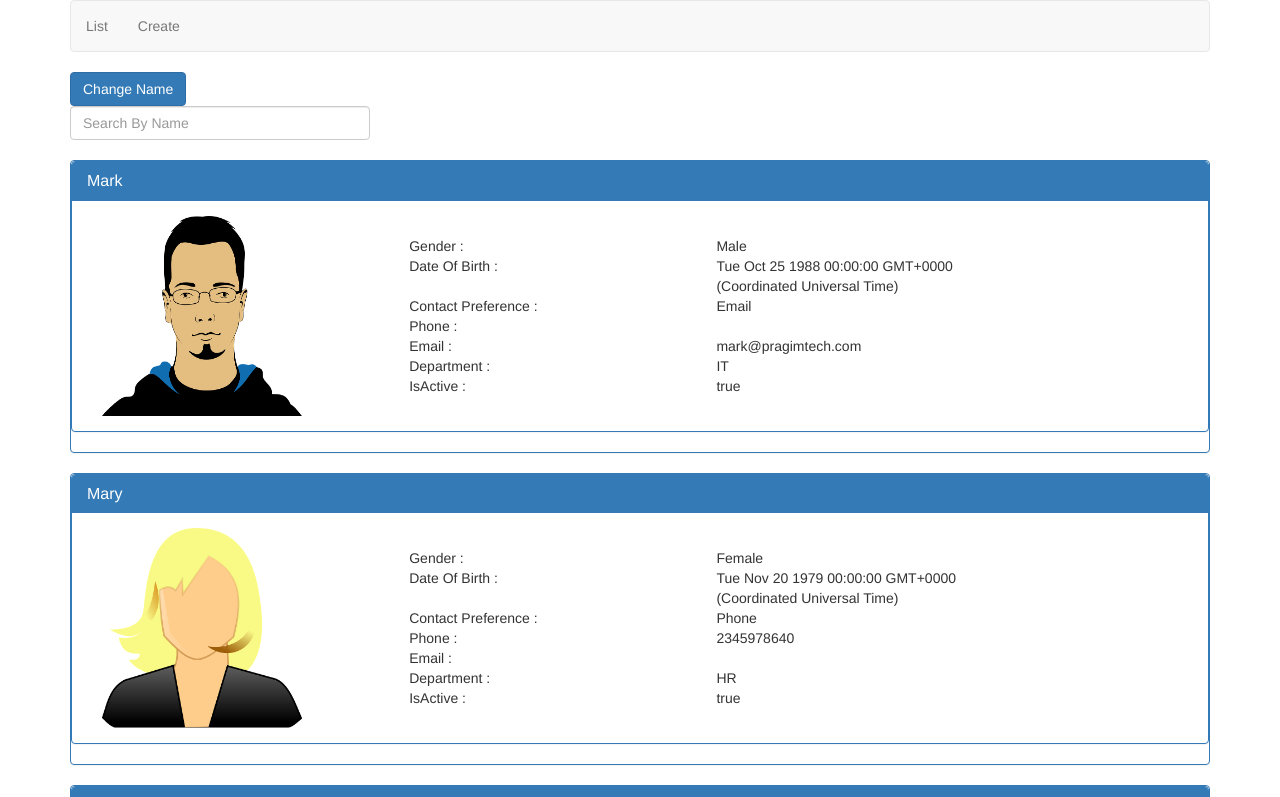
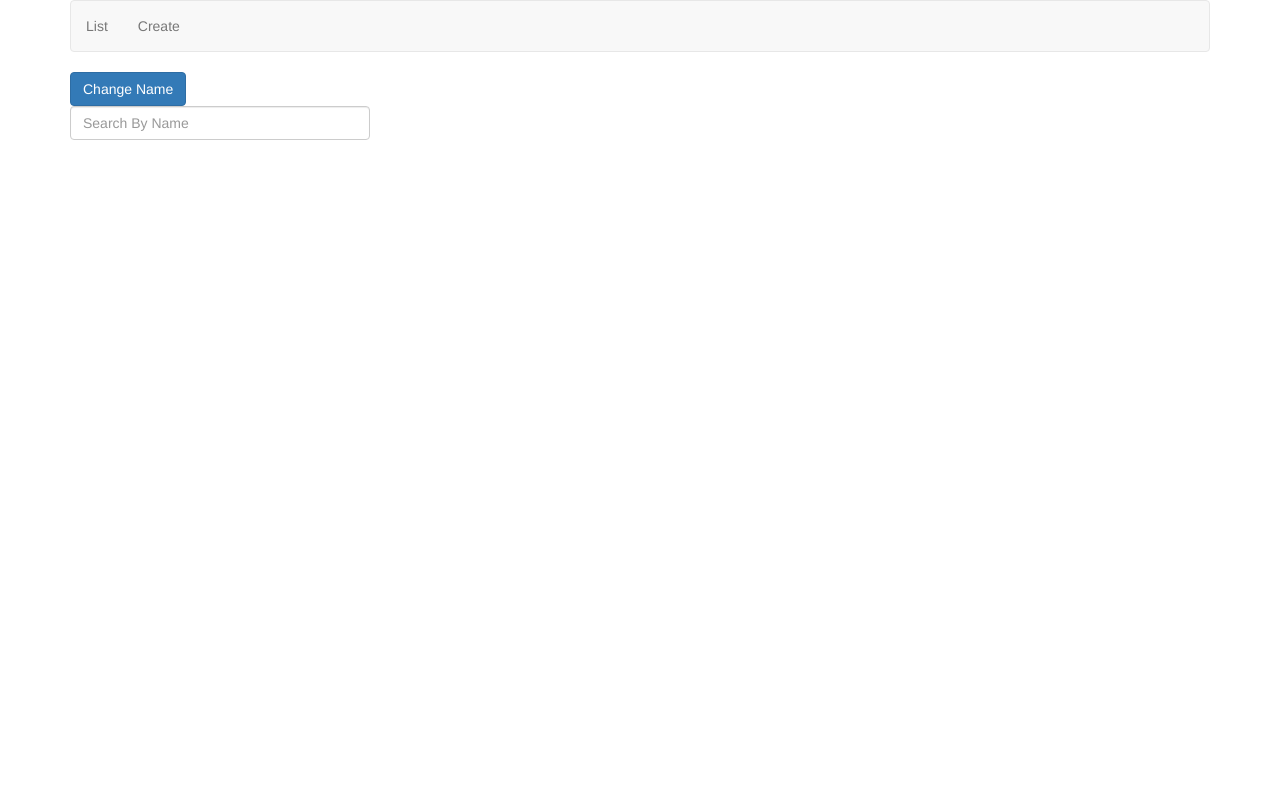
Before and after one commit to wbentaala/AngularCrud, an Angular app: page /list in a window 1280 px wide. Shown: the top 797 px of the page. Built offline with nearby package versions, Linux system fonts and the light colour scheme.

Commit message:
add observable

```diff
--- a/src/app/employees/liste-employees.component.ts
+++ b/src/app/employees/liste-employees.component.ts
@@ -1,7 +1,8 @@
 import { Component, OnInit, Output } from '@angular/core';
 import { Employee } from '../models/employee.model';
 import { EmployeeService } from '../services/employee.service';
-import { Router } from '@angular/router';
+import { Router, ActivatedRoute } from '@angular/router';
+import { Observable } from 'rxjs';
 
 @Component({
   selector: 'app-liste-employees',
@@ -24,13 +25,18 @@ export class ListeEmployeesComponent implements OnInit {
 
   filtredEmployees: Employee[];
   constructor(private _employeeService : EmployeeService,
-              private _router: Router) {
+              private _router: Router,
+              private _route: ActivatedRoute) {
 
    }
 
   ngOnInit() {
-    this.employees = this._employeeService.getEmployees();
-    this.filtredEmployees = this.employees;
+    this._employeeService.getEmployees().subscribe(emp=>{
+      this.employees = emp;
+    });
+    this._route.queryParamMap.subscribe((param)=>{
+      this.searchTerm  = param.get('searchTerm');
+    });
   }
 
   filterEmployees(searchString: string): Employee[]{
--- a/src/app/services/employee.service.ts
+++ b/src/app/services/employee.service.ts
@@ -1,4 +1,6 @@
 import { Employee } from "../models/employee.model";
+import { Observable, of } from 'rxjs';
+import { delay } from 'rxjs/operators';
 
 export class EmployeeService{
     private employees = [
@@ -39,8 +41,8 @@ export class EmployeeService{
           password: null
         },
       ];
-      getEmployees() : Employee[]{
-          return this.employees;
+      getEmployees(): Observable<Employee[]>{
+          return of(this.employees).pipe(delay(2000));
       }
 
       getEmployee(employeeId: number) : Employee{
```
